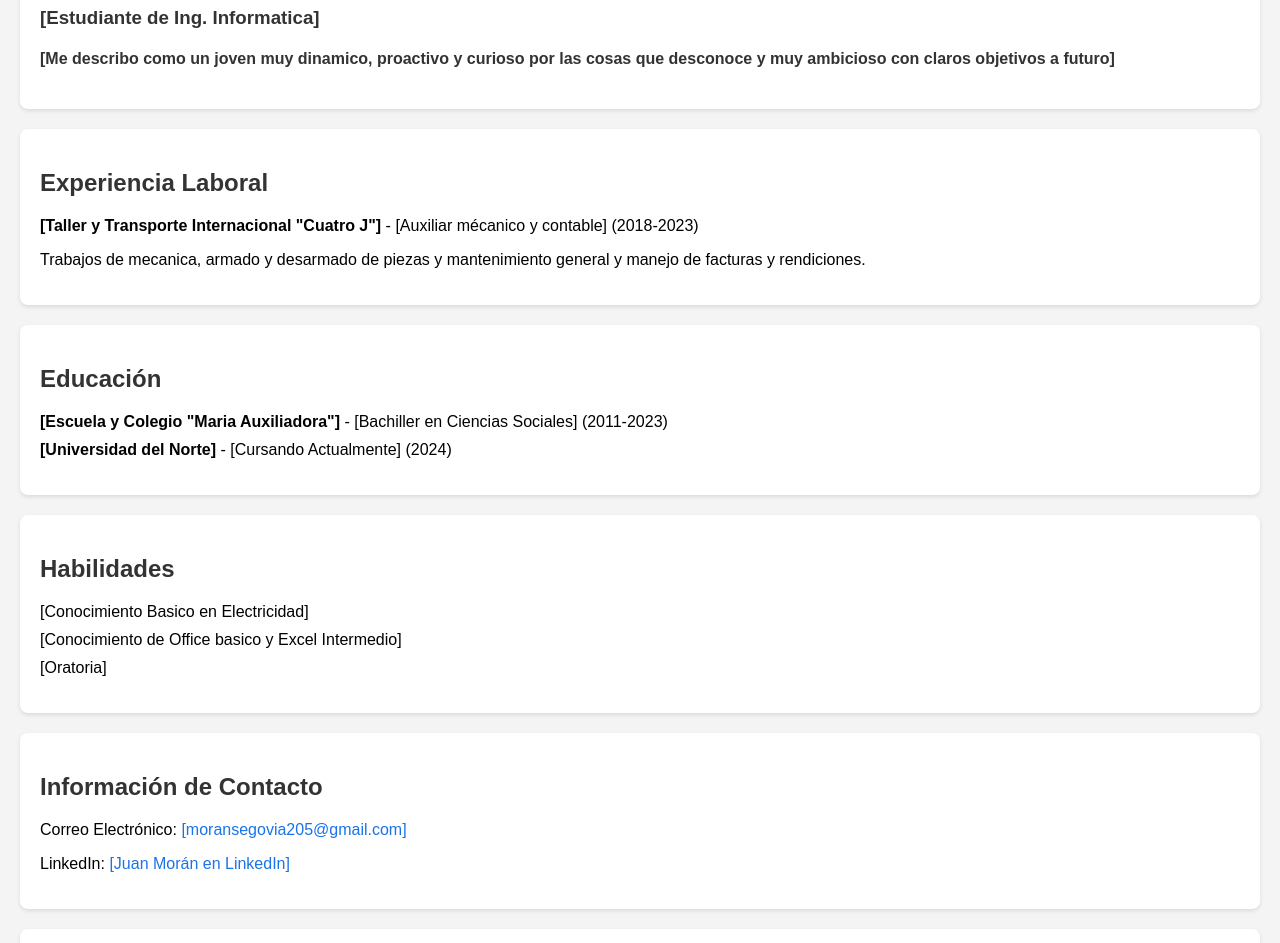
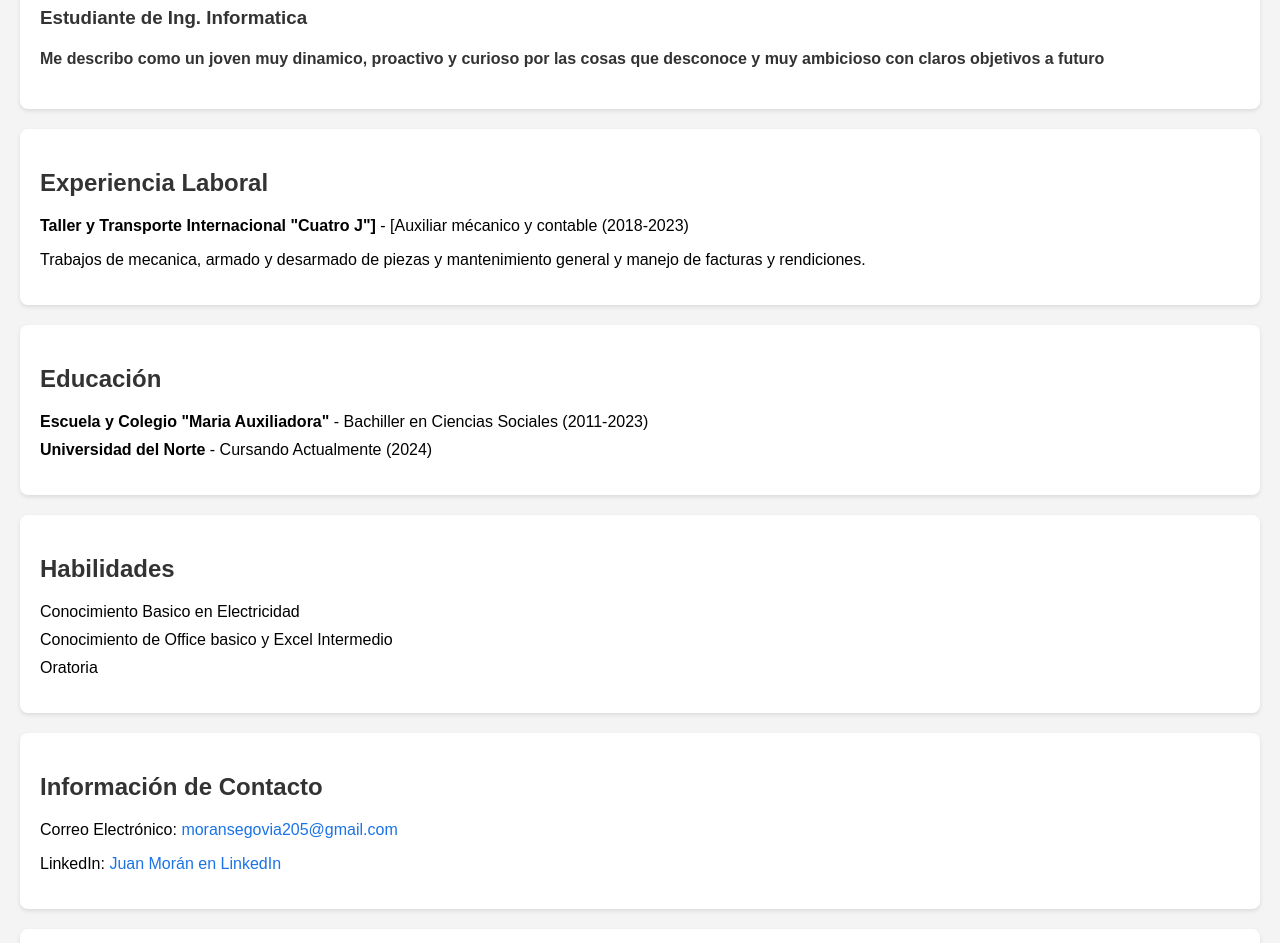
Before and after one commit to juanda-2005/juanda-2005.github.io., a plain HTML site: page cv.html in a window 1280 px wide. Shown: the part 113-1056 px from the top of the page. Drawn offline with Linux system fonts and the light colour scheme.

Commit message:
mi cv para github

```diff
--- a/cv.html
+++ b/cv.html
@@ -4,7 +4,7 @@
     <meta charset="UTF-8">
     <meta name="viewport" content="width=device-width, initial-scale=1.0">
     <meta http-equiv="X-UA-Compatible" content="ie=edge">
-    <title>Currículum Vitae - [Juan David Moran Segovia]</title>
+    <title>Currículum Vitae - Juan David Moran Segovia</title>
     <style>
         body {
             font-family: Arial, sans-serif;
@@ -41,16 +41,16 @@
 <body>
 
     <header>
-        <h1>[Juan David Moran Segovia]</h1>
-        <h3>[Estudiante de Ing. Informatica]</h3>
-        <h4>[Me describo como un joven muy dinamico, proactivo y curioso por las cosas que desconoce y muy ambicioso con claros objetivos a futuro]
+        <h1>Juan David Moran Segovia</h1>
+        <h3>Estudiante de Ing. Informatica</h3>
+        <h4>Me describo como un joven muy dinamico, proactivo y curioso por las cosas que desconoce y muy ambicioso con claros objetivos a futuro
     </header>
 
     <section>
         <h2>Experiencia Laboral</h2>
         <ul>
             <li>
-                <strong>[Taller y Transporte Internacional "Cuatro J"]</strong> - [Auxiliar mécanico y contable] (2018-2023)
+                <strong>Taller y Transporte Internacional "Cuatro J"]</strong> - [Auxiliar mécanico y contable (2018-2023)
                 <p>Trabajos de mecanica, armado y desarmado de piezas y mantenimiento general y manejo de facturas y rendiciones.</p>
             </li>
         </ul>
@@ -60,10 +60,10 @@
         <h2>Educación</h2>
         <ul>
             <li>
-                <strong>[Escuela y Colegio "Maria Auxiliadora"]</strong> - [Bachiller en Ciencias Sociales] (2011-2023)
+                <strong>Escuela y Colegio "Maria Auxiliadora"</strong> - Bachiller en Ciencias Sociales (2011-2023)
             </li>
             <li>
-                <strong>[Universidad del Norte]</strong> - [Cursando Actualmente] (2024)
+                <strong>Universidad del Norte</strong> - Cursando Actualmente (2024)
             </li>
         </ul>
     </section>
@@ -71,16 +71,16 @@
     <section>
         <h2>Habilidades</h2>
         <ul>
-            <li>[Conocimiento Basico en Electricidad]</li>
-            <li>[Conocimiento de Office basico y Excel Intermedio]</li>
-            <li>[Oratoria]</li>
+            <li>Conocimiento Basico en Electricidad</li>
+            <li>Conocimiento de Office basico y Excel Intermedio</li>
+            <li>Oratoria</li>
         </ul>
     </section>
 
     <section>
         <h2>Información de Contacto</h2>
-        <p>Correo Electrónico: <a href="mailto:[moransegovia205@gmail.com]">[moransegovia205@gmail.com]</a></p>
-        <p>LinkedIn: <a href="[https://www.linkedin.com/in/juan-david-moran-segovia-8b1878305?utm_source=share&utm_campaign=share_via&utm_content=profile&utm_medium=android_app]">[Juan Morán en LinkedIn]</a></p>
+        <p>Correo Electrónico: <a href="mailto:[moransegovia205@gmail.com]">moransegovia205@gmail.com</a></p>
+        <p>LinkedIn: <a href="[https://www.linkedin.com/in/juan-david-moran-segovia-8b1878305?utm_source=share&utm_campaign=share_via&utm_content=profile&utm_medium=android_app]">Juan Morán en LinkedIn</a></p>
     </section>
 
     <footer>
```
